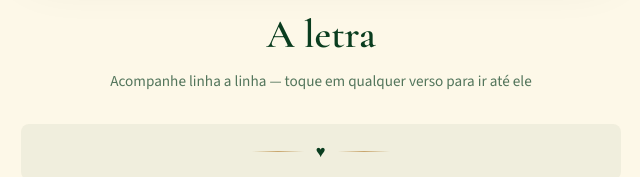
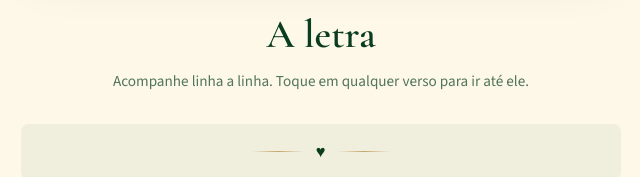
Before and after one commit to lucasfrotam/homenagem-antonio-marinho-80-anos, a plain HTML site: page index.html in a window 1280 px wide. Shown: the part 803-980 px from the top of the page, 319-959 px from the left. Drawn offline with Linux system fonts and the light colour scheme.

Commit message:
fix(letra): troca traco por pontos no subtitulo

```diff
--- a/index.html
+++ b/index.html
@@ -99,7 +99,7 @@
     <section class="letra" aria-labelledby="letra-title">
       <div class="section-head reveal">
         <h2 id="letra-title">A letra</h2>
-        <p>Acompanhe linha a linha — toque em qualquer verso para ir até ele</p>
+        <p>Acompanhe linha a linha. Toque em qualquer verso para ir até ele.</p>
       </div>
       <div class="lyrics" id="lyrics" aria-busy="true"></div>
     </section>
```
